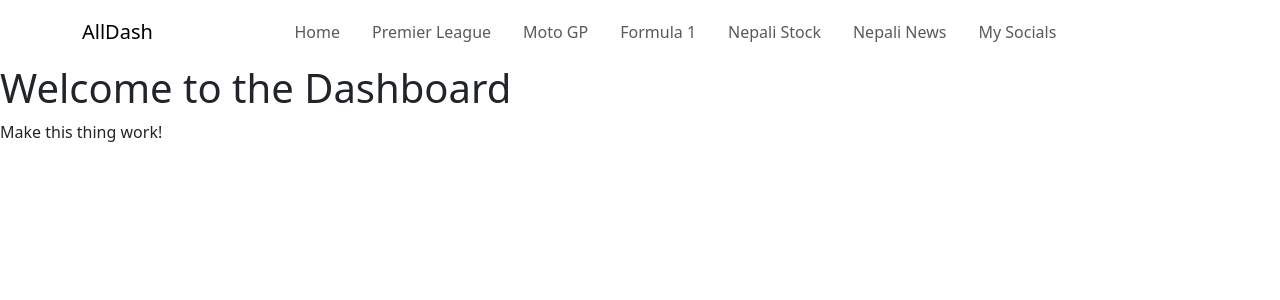
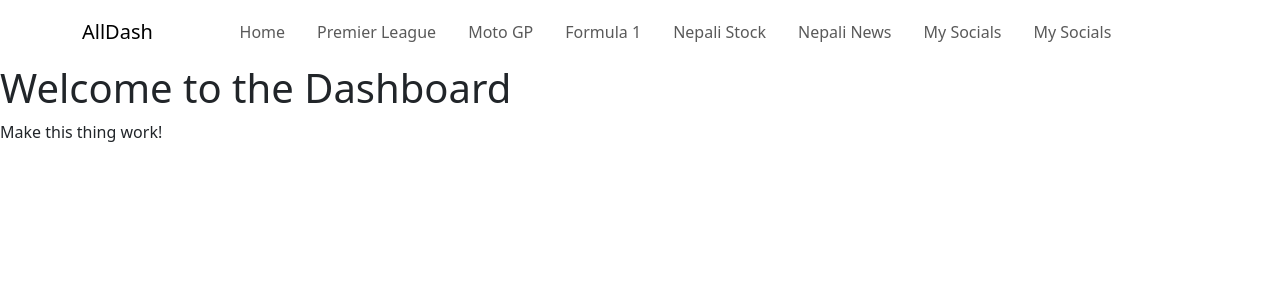
Before and after one commit to ashimnepal/AllDash, a Django app: page / in a window 1280 px wide. Shown: the top 300 px of the page. Run offline with Django 5.2, Linux system fonts and the light colour scheme; some libraries are stand-ins or nearby versions.

Commit message:
Test Push

```diff
--- a/templates/header/navbar.html
+++ b/templates/header/navbar.html
@@ -29,6 +29,9 @@
             <li class="nav-item">
                 <a class="nav-link" href="">My Socials</a>
             </li>
+            <li class="nav-item">
+                <a class="nav-link" href="">My Socials</a>
+            </li>
         </ul>
     </div>
     </div>
```
